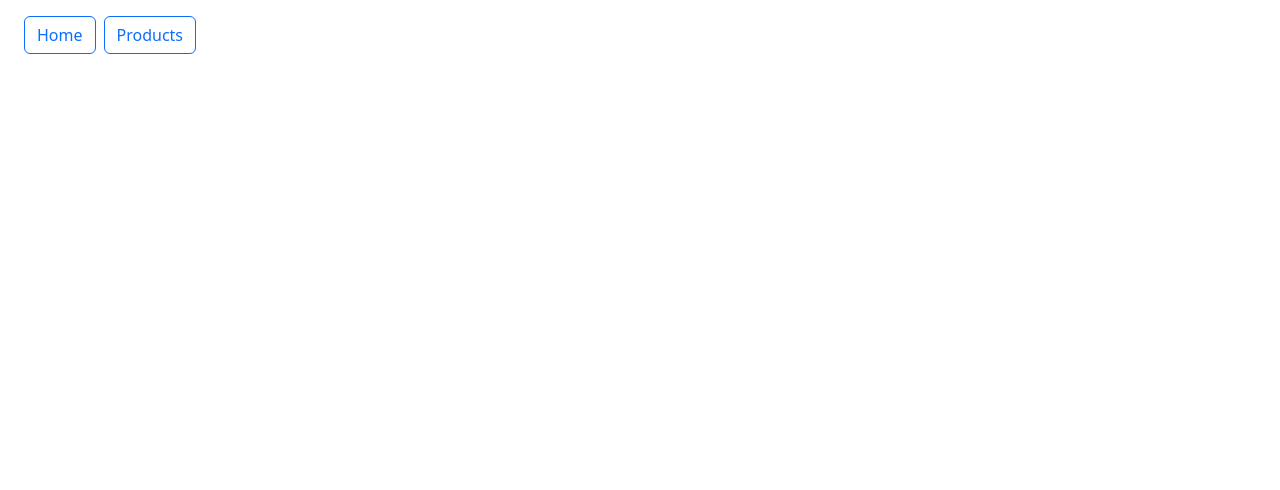
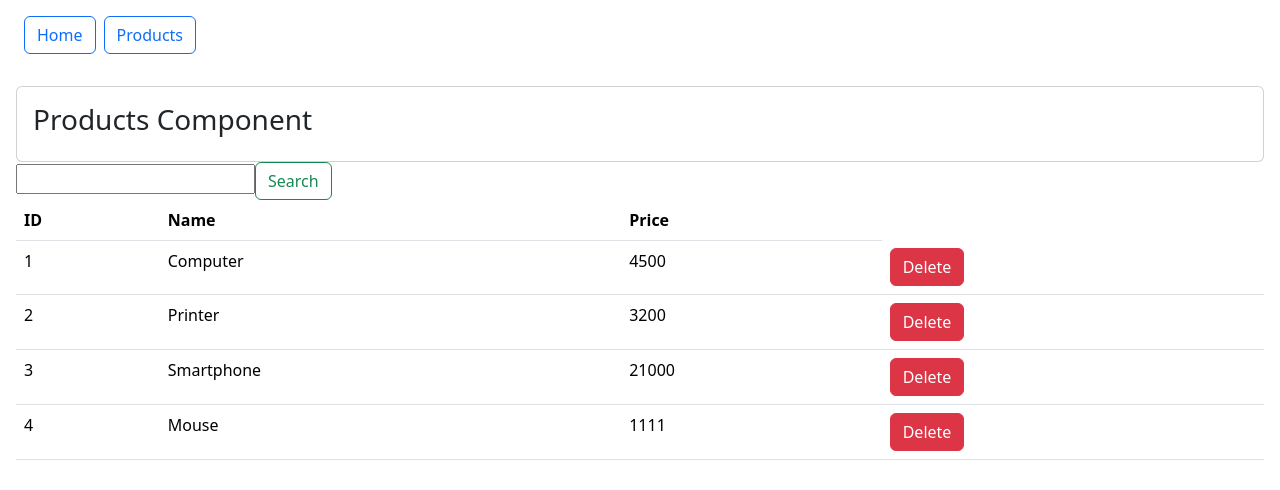
Before and after one commit to Ilevander/Angular-17-Application, an Angular app: page /products in a window 1280 px wide. Shown: the top 490 px of the page. Built offline with nearby package versions, Linux system fonts and the light colour scheme.

Commit message:
Afficher la liste des produits + supprimer le produits

```diff
--- a/src/app/app.component.html
+++ b/src/app/app.component.html
@@ -8,3 +8,4 @@
     </li>
   </ul>
 </div>
+<router-outlet></router-outlet>
--- a/src/app/home/home.component.html
+++ b/src/app/home/home.component.html
@@ -1 +1,7 @@
-<p>home works!</p>
+<div class="p-3">
+   <div class="card">
+     <div class="card-body">
+       <h3>Home Component</h3>
+     </div>
+   </div>
+</div>
--- a/src/app/products/products.component.html
+++ b/src/app/products/products.component.html
@@ -1 +1,28 @@
-<p>products works!</p>
+<div class="p-3">
+  <div class="card">
+    <div class="card-body">
+      <h3>Products Component</h3>
+    </div>
+  </div>
+  <form>
+    <input type="text">
+    <button class="btn btn-outline-success">Search</button>
+  </form>
+  <table class="table">
+    <thead>
+    <tr>
+      <th>ID</th><th>Name</th><th>Price</th>
+    </tr>
+    </thead>
+    <tbody *ngIf="products">
+    <tr *ngFor="let p of products">
+      <td>{{p.id}}</td>
+      <td>{{p.name}}</td>
+      <td>{{p.price}}</td>
+      <td>
+        <button (click)="deleteProduct(p)" class="btn btn-danger">Delete</button>
+      </td>
+    </tr>
+    </tbody>
+  </table>
+</div>
--- a/src/app/products/products.component.ts
+++ b/src/app/products/products.component.ts
@@ -1,10 +1,28 @@
-import { Component } from '@angular/core';
+import {Component, OnInit} from '@angular/core';
 
 @Component({
   selector: 'app-products',
   templateUrl: './products.component.html',
   styleUrl: './products.component.css'
 })
-export class ProductsComponent {
+export class  ProductsComponent implements OnInit{
 
+  public products : any;
+
+  constructor() {
+  }
+  ngOnInit(): void {
+    this.products = [
+        {"id": 1 , "name": "Computer" , "price": 4500},
+        {"id": 2 , "name": "Printer" , "price": 3200},
+        {"id": 3 , "name": "Smartphone" , "price": 21000},
+        {"id": 4 , "name": "Mouse" , "price": 1111},
+    ];
+  }
+
+
+  deleteProduct(p: any) {
+    let index = this.products.indexOf(p);//retourne indice de numéro d'un éléments
+    this.products.splice(index, 1);//supprimer l'élément avec le numéro index , juste sipprimer un seule
+  }
 }
```
